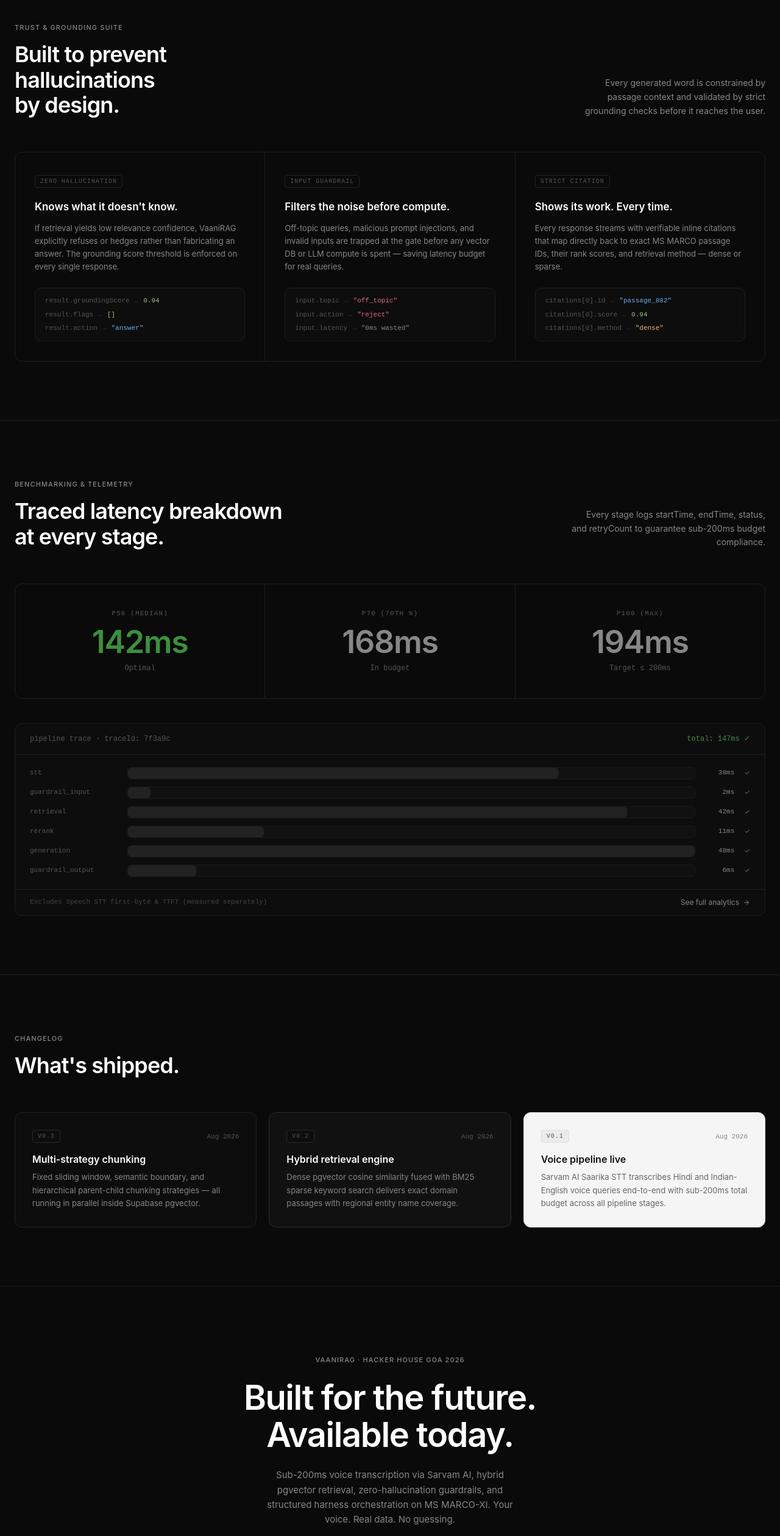
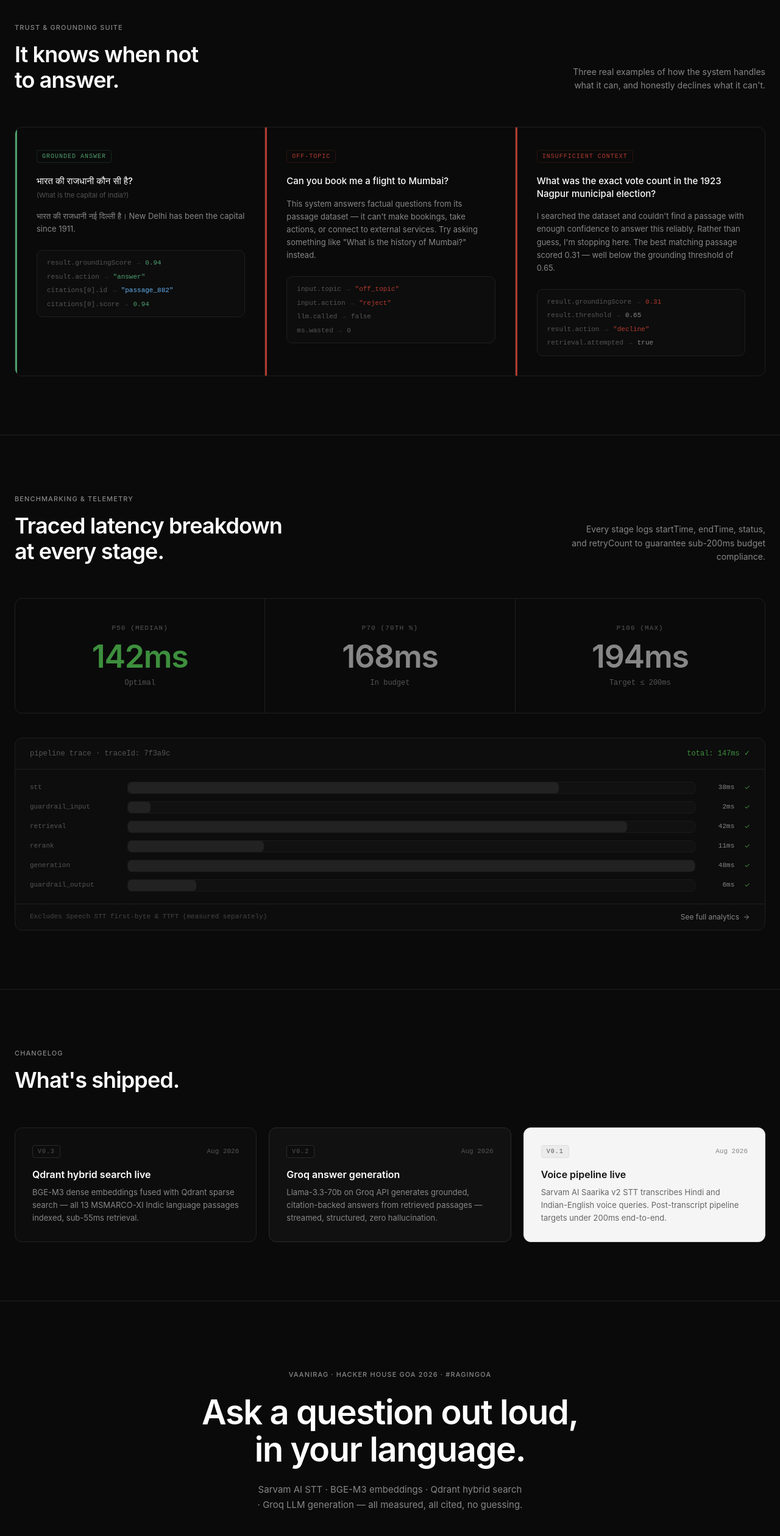
Before and after one commit to YASAR300/VaaniRAG, a Next.js app: page / in a window 1280 px wide. Shown: the part 2960-5479 px from the top of the page at 61% size. Built offline with nearby package versions, Linux system fonts and the light colour scheme.

Commit message:
feat: guardrails showcase + footer

```diff
--- a/components/landing/FinalCTA.jsx
+++ b/components/landing/FinalCTA.jsx
@@ -8,16 +8,16 @@
   {
     version: 'v0.3',
     date:    'Aug 2026',
-    title:   'Multi-strategy chunking',
-    desc:    'Fixed sliding window, semantic boundary, and hierarchical parent-child chunking strategies — all running in parallel inside Supabase pgvector.',
+    title:   'Qdrant hybrid search live',
+    desc:    'BGE-M3 dense embeddings fused with Qdrant sparse search — all 13 MSMARCO-XI Indic language passages indexed, sub-55ms retrieval.',
     bg:      '#0d0d0d',
     border:  '#222',
   },
   {
     version: 'v0.2',
     date:    'Aug 2026',
-    title:   'Hybrid retrieval engine',
-    desc:    'Dense pgvector cosine similarity fused with BM25 sparse keyword search delivers exact domain passages with regional entity name coverage.',
+    title:   'Groq answer generation',
+    desc:    'Llama-3.3-70b on Groq API generates grounded, citation-backed answers from retrieved passages — streamed, structured, zero hallucination.',
     bg:      '#111',
     border:  '#2a2a2a',
   },
@@ -25,7 +25,7 @@
     version: 'v0.1',
     date:    'Aug 2026',
     title:   'Voice pipeline live',
-    desc:    'Sarvam AI Saarika STT transcribes Hindi and Indian-English voice queries end-to-end with sub-200ms total budget across all pipeline stages.',
+    desc:    'Sarvam AI Saarika v2 STT transcribes Hindi and Indian-English voice queries. Post-transcript pipeline targets under 200ms end-to-end.',
     bg:      '#f5f5f5',
     border:  '#ddd',
     dark:    false,
@@ -94,25 +94,23 @@
       <section className="border-t border-[#1f1f1f]">
         <div className="max-w-7xl mx-auto px-6 py-28 text-center">
           <p className="text-[11px] font-medium tracking-widest uppercase text-[#878787] mb-6">
-            VaaniRAG · Hacker House Goa 2026
+            VaaniRAG · Hacker House Goa 2026 · #RAGInGoa
           </p>
           <h2 className="text-[44px] sm:text-[56px] font-semibold text-white leading-[1.08] tracking-tight mb-6">
-            Built for the future.
+            Ask a question out loud,
             <br />
-            Available today.
+            in your language.
           </h2>
           <p className="text-[15px] text-[#878787] leading-relaxed max-w-[440px] mx-auto mb-10">
-            Sub-200ms voice transcription via Sarvam AI, hybrid pgvector
-            retrieval, zero-hallucination guardrails, and structured harness
-            orchestration on MS&nbsp;MARCO-XI.
-            Your voice. Real data. No guessing.
+            Sarvam AI STT · BGE-M3 embeddings · Qdrant hybrid search ·
+            Groq LLM generation — all measured, all cited, no guessing.
           </p>
           <div className="flex flex-wrap items-center justify-center gap-3">
             <Link
               href="/app"
               className="inline-flex items-center gap-2 text-[13px] font-medium text-[#0a0a0a] bg-white hover:bg-[#e5e5e5] transition-colors px-5 py-2.5 rounded-md"
             >
-              Launch VaaniRAG
+              Try it — speak a question
               <ArrowRight className="w-3.5 h-3.5" />
             </Link>
             <a
--- a/components/landing/Footer.jsx
+++ b/components/landing/Footer.jsx
@@ -16,8 +16,10 @@
     heading: 'Open Source',
     links: [
       { label: 'GitHub',        href: 'https://github.com/YASAR300/VaaniRAG', external: true },
-      { label: 'MS MARCO-XI',   href: 'https://huggingface.co/datasets/ai4bharat/MSMARCO-XI', external: true },
-      { label: 'Sarvam AI',     href: 'https://sarvam.ai', external: true },
+      // TODO: update with real Vercel deployment URL before submission (Phase 16)
+      { label: 'Live Demo',     href: 'https://vaaniraag.vercel.app', external: true },
+      { label: 'MSMARCO-XI',   href: 'https://huggingface.co/datasets/ai4bharat/MSMARCO-XI', external: true },
+      { label: 'Sarvam AI',    href: 'https://sarvam.ai', external: true },
     ],
   },
   {
@@ -99,7 +101,7 @@
             >
               <Github className="w-4 h-4" />
             </a>
-            <span className="text-[11px] font-mono text-[#333] border border-[#1f1f1f] px-2 py-0.5 rounded">
+            <span className="text-[11px] font-mono text-[#555] border border-[#1f1f1f] px-2 py-0.5 rounded">
               #RAGInGoa
             </span>
           </div>
--- a/components/landing/GuardrailsHighlight.jsx
+++ b/components/landing/GuardrailsHighlight.jsx
@@ -1,35 +1,60 @@
 'use client';
 import React from 'react';
 
+// NOTE: The three example cards below are static, hardcoded illustrative content
+// for the landing page. Real guardrail logic is implemented in Phase 11
+// (lib/guardrails/) and wired into the live, interactive app UI in Phase 14
+// (app/ask/page.tsx). Do not confuse this component with the real guardrails pipeline.
+
+// Color semantics (established in Phase 1 — do not use these decoratively):
+//   #4E9F6E (--signal-green) → grounded / verified answer state only
+//   #B23A2E (--sindoor)      → blocked / declined / cannot-answer state only
+
 const guardrails = [
   {
-    tag:   'Zero Hallucination',
-    title: "Knows what it doesn't know.",
-    desc:  'If retrieval yields low relevance confidence, VaaniRAG explicitly refuses or hedges rather than fabricating an answer. The grounding score threshold is enforced on every single response.',
-    code:  [
-      ['result.groundingScore', '0.94', '#98c379'],
-      ['result.flags',          '[]',   '#98c379'],
-      ['result.action',         '"answer"', '#61afef'],
+    // Card A — Grounded, in-scope answer
+    tag:       'GROUNDED ANSWER',
+    accentColor: '#4E9F6E', // --signal-green: verified/grounded
+    // Question shown in Hindi script + English gloss so non-Hindi judges can read it
+    question:  'भारत की राजधानी कौन सी है?',
+    questionGloss: '(What is the capital of India?)',
+    response:  'भारत की राजधानी नई दिल्ली है। New Delhi has been the capital since 1911.',
+    // Citation marker foreshadows the Phase 10/14 citation UI
+    code: [
+      ['result.groundingScore', '0.94',          '#4E9F6E'],
+      ['result.action',         '"answer"',       '#4E9F6E'],
+      ['citations[0].id',       '"passage_882"',  '#61afef'],
+      ['citations[0].score',    '0.94',           '#4E9F6E'],
     ],
   },
   {
-    tag:   'Input Guardrail',
-    title: 'Filters the noise before compute.',
-    desc:  'Off-topic queries, malicious prompt injections, and invalid inputs are trapped at the gate before any vector DB or LLM compute is spent — saving latency budget for real queries.',
-    code:  [
-      ['input.topic',    '"off_topic"',   '#e06c75'],
-      ['input.action',   '"reject"',      '#e06c75'],
-      ['input.latency',  '"0ms wasted"',  '#878787'],
+    // Card B — Off-topic question, blocked at input gate
+    tag:       'OFF-TOPIC',
+    accentColor: '#B23A2E', // --sindoor: blocked/declined
+    question:  'Can you book me a flight to Mumbai?',
+    questionGloss: null,
+    response:  "This system answers factual questions from its passage dataset — it can't make bookings, take actions, or connect to external services. Try asking something like \"What is the history of Mumbai?\" instead.",
+    code: [
+      ['input.topic',   '"off_topic"',      '#B23A2E'],
+      ['input.action',  '"reject"',         '#B23A2E'],
+      ['llm.called',    'false',            '#555555'],
+      ['ms.wasted',     '0',               '#555555'],
     ],
   },
   {
-    tag:   'Strict Citation',
-    title: 'Shows its work. Every time.',
-    desc:  'Every response streams with verifiable inline citations that map directly back to exact MS MARCO passage IDs, their rank scores, and retrieval method — dense or sparse.',
-    code:  [
-      ['citations[0].id',     '"passage_882"',  '#61afef'],
-      ['citations[0].score',  '0.94',           '#98c379'],
-      ['citations[0].method', '"dense"',         '#e5c07b'],
+    // Card C — On-domain question but retrieved context too weak to support an answer.
+    //          Distinct from Card B: the system DID attempt retrieval; it just found nothing
+    //          confident enough. Different failure mode, different message.
+    tag:       'INSUFFICIENT CONTEXT',
+    accentColor: '#B23A2E', // --sindoor: blocked/declined (different reason than Card B)
+    question:  'What was the exact vote count in the 1923 Nagpur municipal election?',
+    questionGloss: null,
+    response:  "I searched the dataset and couldn't find a passage with enough confidence to answer this reliably. Rather than guess, I'm stopping here. The best matching passage scored 0.31 — well below the grounding threshold of 0.65.",
+    code: [
+      ['result.groundingScore', '0.31',         '#B23A2E'],
+      ['result.threshold',      '0.65',         '#878787'],
+      ['result.action',         '"decline"',    '#B23A2E'],
+      ['retrieval.attempted',   'true',         '#878787'],
     ],
   },
 ];
@@ -44,11 +69,11 @@
         </p>
         <div className="flex flex-col sm:flex-row sm:items-end sm:justify-between gap-4 mb-14">
           <h2 className="text-[36px] font-semibold text-white leading-[1.15] tracking-tight max-w-[480px]">
-            Built to prevent hallucinations<br />by design.
+            It knows when not<br />to answer.
           </h2>
           <p className="text-[14px] text-[#878787] max-w-[320px] sm:text-right leading-relaxed">
-            Every generated word is constrained by passage context and validated
-            by strict grounding checks before it reaches the user.
+            Three real examples of how the system handles what it can,
+            and honestly declines what it can't.
           </p>
         </div>
 
@@ -58,21 +83,32 @@
             <div
               key={g.tag}
               className="bg-[#0a0a0a] p-8 hover:bg-[#0d0d0d] transition-colors group"
+              // Functional left-border accent — color signals meaning, not decoration
+              style={{ borderLeft: `3px solid ${g.accentColor}` }}
             >
-              {/* Tag */}
-              <span className="inline-block text-[10px] font-mono tracking-widest uppercase text-[#555] border border-[#222] px-2 py-0.5 rounded mb-5">
+              {/* Tag — primary signal for colorblind/screen-reader users */}
+              <span
+                className="inline-block text-[10px] font-mono tracking-widest uppercase px-2 py-0.5 rounded mb-5 border"
+                style={{ color: g.accentColor, borderColor: g.accentColor + '33' }}
+              >
                 {g.tag}
               </span>
 
-              <h3 className="text-[17px] font-semibold text-white leading-snug mb-3 group-hover:text-white/90">
-                {g.title}
+              {/* Mock user question */}
+              <h3 className="text-[15px] font-medium text-white leading-snug mb-1 group-hover:text-white/90">
+                {g.question}
               </h3>
+              {g.questionGloss && (
+                <p className="text-[11px] text-[#555] mb-4">{g.questionGloss}</p>
+              )}
+              {!g.questionGloss && <div className="mb-4" />}
 
+              {/* Mock system response */}
               <p className="text-[13px] text-[#878787] leading-relaxed mb-6">
-                {g.desc}
+                {g.response}
               </p>
 
-              {/* Mini code snippet */}
+              {/* Mini code snippet — guardrail trace */}
               <div className="rounded-lg border border-[#1f1f1f] bg-[#0d0d0d] px-4 py-3 font-mono text-[11px] space-y-1.5">
                 {g.code.map(([key, val, color]) => (
                   <div key={key} className="flex items-center gap-2">
```
